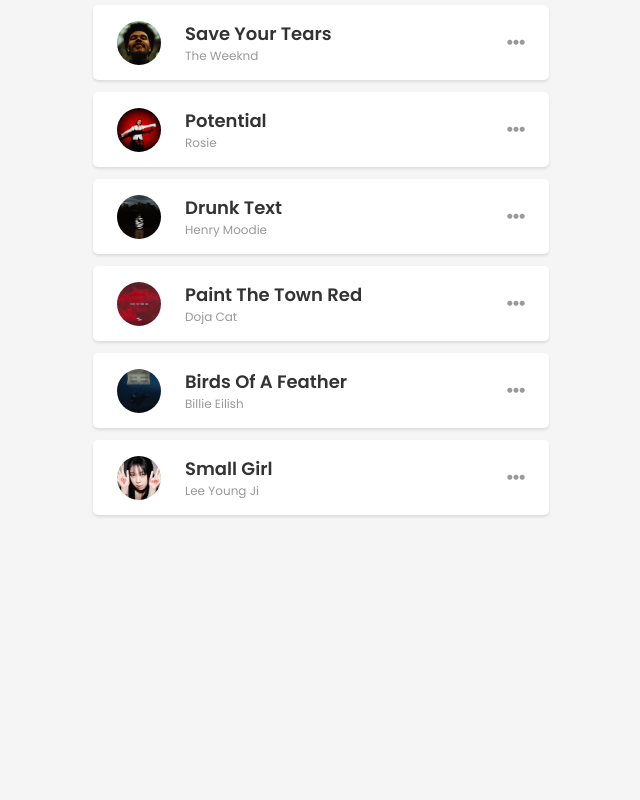
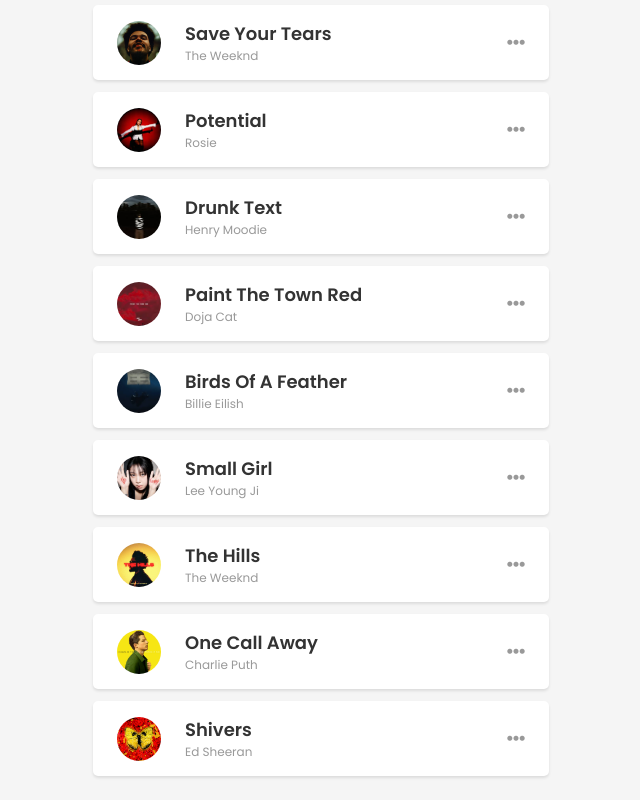
Before and after one commit to tudinh411/Music-Player, a plain HTML site: page index.html in a window 1280 px wide. Shown: the part 676-1476 px from the top of the page, without its empty margins (319-959 px from the left). Before the commit the page ends 1215 px from the top, so only its background shows below. Drawn offline with Linux system fonts and the light colour scheme.

Commit message:
Resolved merge conflicts

```diff
--- a/index.html
+++ b/index.html
@@ -5,6 +5,7 @@
         <meta name="viewport" content="width=device-width, initial-scale=1.0">
         <link rel="stylesheet" href="./assets/css/style.css">
         <meta name="viewport" content="width=device-width, initial-scale=1.0">
+        <link rel="icon" type="image/svg+xml" href="./assets/img/music-solid.svg">
         <link rel="stylesheet" href="https://cdnjs.cloudflare.com/ajax/libs/font-awesome/5.15.2/css/all.min.css" integrity="sha512-HK5fgLBL+xu6dm/Ii3z4xhlSUyZgTT9tuc/hSrtw6uzJOvgRr2a9jyxxT1ely+B+xFAmJKVSTbpM/CuL7qxO8w==" crossorigin="anonymous" />
         <link rel="preconnect" href="https://fonts.gstatic.com">
         <link href="https://fonts.googleapis.com/css2?family=Poppins:wght@300;400;600&display=swap" rel="stylesheet">
--- a/script.js
+++ b/script.js
@@ -74,8 +74,26 @@ const app = {
     {
         name: "Small Girl",
         singer: "Lee Young Ji",
-        path: './assets/music/[MV] 이영지 - Small girl feat. 도경수 (D.O.) (320).mp3',
+        path: './assets/music/smallgirl.mp3',
         image: 'small_girl.jpeg'
+    },
+    {
+        name: "The Hills",
+        singer: "The Weeknd",
+        path: './assets/music/The Weeknd - The Hills.mp3',
+        image: 'the_hills.jpg'
+    },
+    {
+        name: "One Call Away",
+        singer: "Charlie Puth",
+        path: './assets/music/Charlie Puth - One Call Away [Official Video].mp3',
+        image: 'callaway.jpeg'
+    },
+    {
+        name: "Shivers",
+        singer: "Ed Sheeran",
+        path: './assets/music/Ed Sheeran - Shivers [Official Video] (1).mp3',
+        image: 'Ed_Sheeran_-_Shivers.png'
     }],
     setConfig: function (key,value) {
         this.config[key] = value;
@@ -160,6 +178,7 @@ const app = {
             if (audio.duration) {
                 const progressPercent = Math.floor(audio.currentTime / audio.duration * 100);
                 progress.value = progressPercent;
+                progress.style.background = `linear-gradient(to right, var(--primary-color) ${progressPercent}%, #d3d3d3 ${progressPercent}%)`;
             }
         }
 
@@ -168,6 +187,12 @@ const app = {
             const seekTime = audio.duration * e.target.value / 100
             audio.currentTime = seekTime;
         }
+
+        // Smooth transition when a new song is loaded
+        audio.onloadeddata = function () {
+            progress.value = 0;
+            progress.style.background = 'linear-gradient(to right, var(--primary-color) 0%, #d3d3d3 0%)';
+        };
 
         // Handle when going to the next song
         nextBtn.onclick = function (){
@@ -213,6 +238,7 @@ const app = {
             } else {
             nextBtn.click();
             }
+
         }
 
         // Play anysong that is clicked on
```
Also changed, not shown: assets/img/Ed_Sheeran_-_Shivers.png (added), assets/img/callaway.jpeg (added), assets/img/kawaii-unicorn-cute-3840x2160-10121.png (renamed from assets/img/unicorn.png), assets/img/music-solid.svg (added), assets/img/the_hills.jpg (added), 4 other files.
